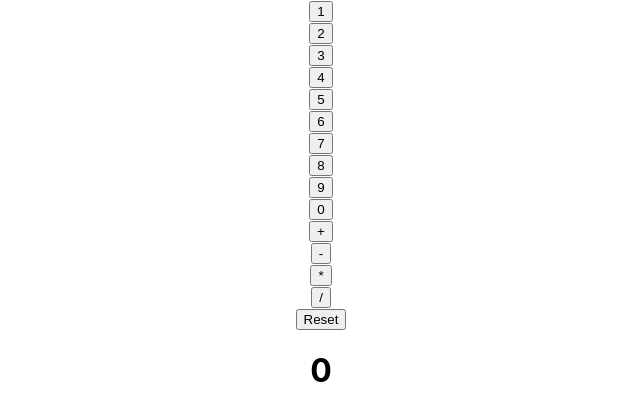
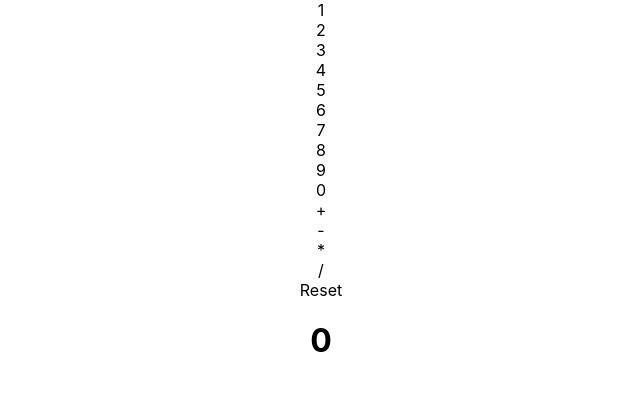
Before and after one commit to JessicaBunyan/Calculator, a React (Create React App) app: page / in a window 1280 px wide. Shown: the top 420 px of the page, without its empty margins (319-959 px from the left). Built offline with nearby package versions, Linux system fonts and the light colour scheme.

Commit message:
new. stripped down button

```diff
--- a/src/CalcButton.js
+++ b/src/CalcButton.js
@@ -1,20 +1,16 @@
 import React, { Component } from "react";
 import "./App.css";
 
- const CalcButton = (props) => {
+const CalcButton = props => {
+  return (
+    <div
+      class="button"
+      value={props.value}
+      onClick={() => props.onClick(props.value)}
+    >
+      {props.value}
+    </div>
+  );
+};
 
-    return (
-      <form>
-        <label>
-          <input
-            type="button"
-            value={props.value}
-            onClick={() => props.onClick(props.value)}
-          />
-        </label>
-      </form>
-    );
-  }
-
-
- export default CalcButton;
+export default CalcButton;
```
